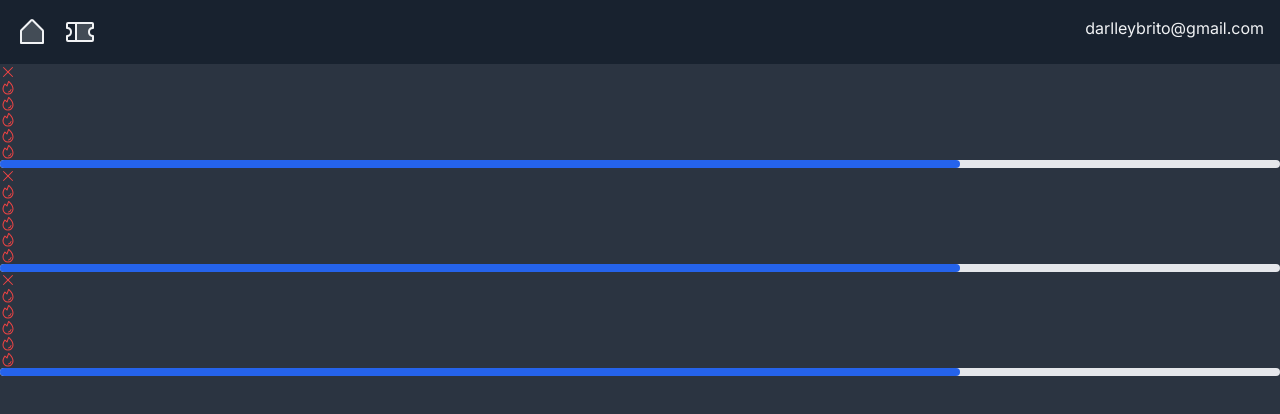
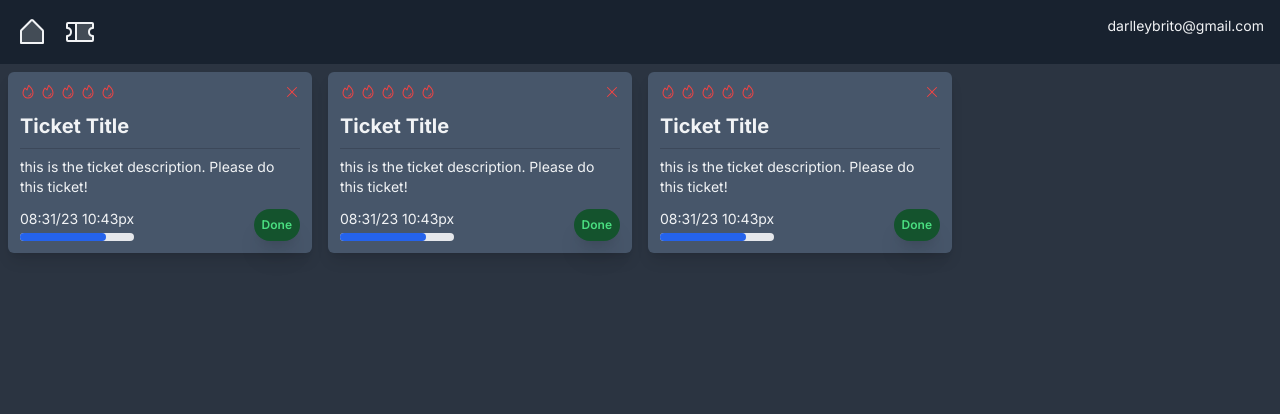
Before and after one commit to Darlley/ticket-app, a Next.js app: page / in a window 1280 px wide. Shown: the top 414 px of the page. Built offline with nearby package versions, Linux system fonts and the light colour scheme.

Commit message:
front end ok

```diff
--- a/app/(components)/PriorityDisplay.jsx
+++ b/app/(components)/PriorityDisplay.jsx
@@ -3,7 +3,7 @@ import React from 'react'
 
 export default function PriorityDisplay() {
   return (
-    <div>
+    <div className='flex gap-1'>
       <Fire size={16} className='text-red-500' />
       <Fire size={16} className='text-red-500' />
       <Fire size={16} className='text-red-500' />
--- a/app/(components)/ProgressDisplay.jsx
+++ b/app/(components)/ProgressDisplay.jsx
@@ -6,7 +6,7 @@ export default function ProgressDisplay() {
     <div className='w-full h-2 bg-gray-200 rounded-full'>
       <div className={
         clsx(
-          true &&  'w-[75%]',
+          true && 'w-[75%]',
           'bg-blue-600 h-2 rounded-full',
         )
       } />
--- /dev/null
+++ b/app/(components)/StatusDisplay.jsx
@@ -0,0 +1,7 @@
+import React from 'react'
+
+export default function StatusDisplay() {
+  return (
+    <span className="inline-block rounded-full px-2 py-2 text-xs font-semibold text-green-400 bg-green-900 shadow-xl">Done</span>
+  )
+}
--- a/app/(components)/TicketCard.jsx
+++ b/app/(components)/TicketCard.jsx
@@ -1,14 +1,33 @@
-import React from 'react'
-import DeleteBlock from './DeleteBlock'
-import PriorityDisplay from './PriorityDisplay'
-import ProgressDisplay from './ProgressDisplay'
+import React from 'react';
+import DeleteBlock from './DeleteBlock';
+import PriorityDisplay from './PriorityDisplay';
+import ProgressDisplay from './ProgressDisplay';
+import StatusDisplay from './StatusDisplay';
 
 export default function TicketCard() {
   return (
-    <div>
-      <DeleteBlock />
-      <PriorityDisplay />
-      <ProgressDisplay />
+    <div className="flex flex-col bg-card hover:bg-card-hover rounded-md shadow-lg p-3 m-2">
+      <div className="flex mb-3">
+        <PriorityDisplay />
+        <div className="flex ml-auto">
+          <DeleteBlock />
+        </div>
+      </div>
+      <h4>Ticket Title</h4>
+      <hr className="h-px border-0 bg-page/40 my-2" />
+      <p className="whitespace-pre-wrap">
+        this is the ticket description. Please do this ticket!
+      </p>
+      <div className="flex-grow"></div>
+      <div className="flex mt-2 justify-between">
+        <div className="flex flex-col">
+          <p className="my-1">08:31/23 10:43px</p>
+          <ProgressDisplay />
+        </div>
+        <div className="self-end">
+          <StatusDisplay />
+        </div>
+      </div>
     </div>
-  )
+  );
 }
--- a/app/globals.css
+++ b/app/globals.css
@@ -1,6 +1,34 @@
 @tailwind base;
 @tailwind components;
 @tailwind utilities;
+
+@layer base {
+  h1, h2, h3, h4, h5, h6{
+    @apply font-bold
+  }
+
+  h1 {
+    @apply text-4xl
+  }
+  h2 {
+    @apply text-3xl
+  }
+  h3 {
+    @apply text-2xl
+  }
+  h4 {
+    @apply text-xl
+  }
+  h5 {
+    @apply text-lg
+  }
+  h6{
+    @apply text-base
+  }
+  p{
+    @apply text-sm text-default-text
+  }
+}
 
 @layer components {
   .btn {
--- a/app/page.jsx
+++ b/app/page.jsx
@@ -2,7 +2,7 @@ import TicketCard from './(components)/TicketCard'
 
 export default function Home() {
   return (
-    <div>
+    <div className='grid grid-cols-1 2xl:grid-cols-6 xl:grid-cols-4 md:grid-cols-2'>
       <TicketCard />
       <TicketCard />
       <TicketCard />
```
